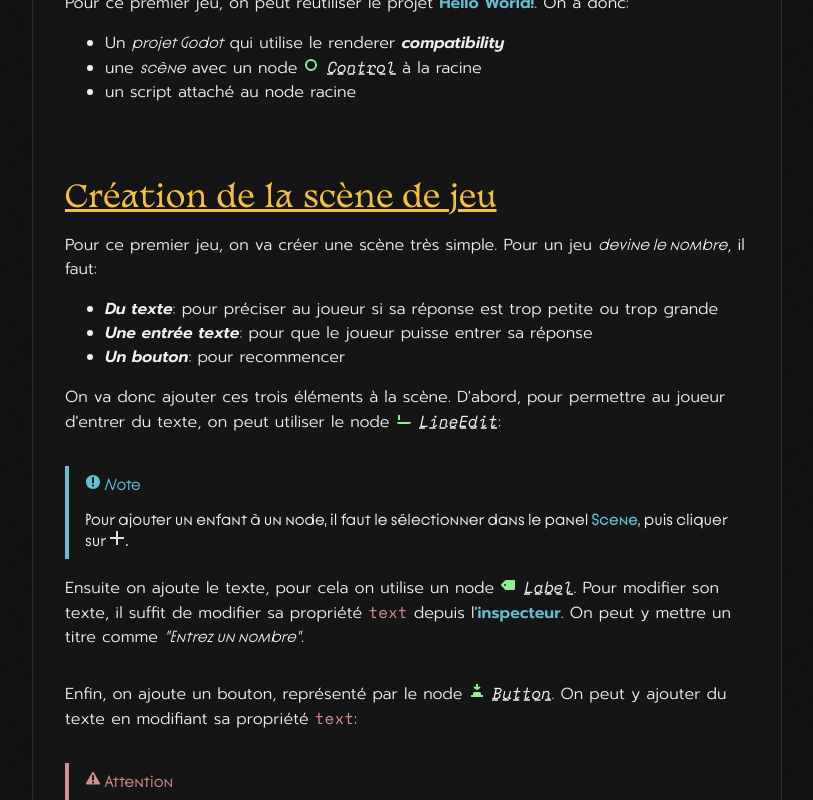
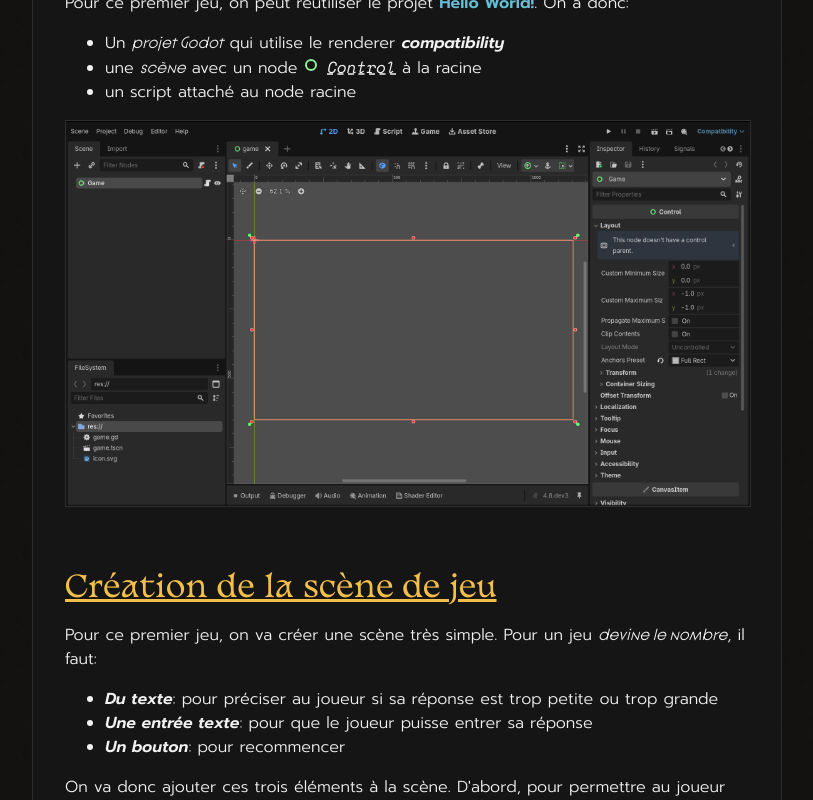
Before and after one commit to RSelaries/ateliers-crea-jv, a SvelteKit app: page /atelier/devine-le-nombre in a window 1280 px wide. Shown: the part 860-1660 px from the top of the page, without its empty margins (363-1176 px from the left). Built offline with nearby package versions, Linux system fonts and the light colour scheme.

Commit message:
Removed enhanced img

```diff
--- a/src/lib/components/ImageCarousel.svelte
+++ b/src/lib/components/ImageCarousel.svelte
@@ -17,7 +17,7 @@
 <!-- svelte-ignore a11y_no_static_element_interactions -->
 <div aria-label="Close carousel" class="carousel-backdrop" onclick={() => carouselStore.close()}>
     <button class="carousel-btn previous" aria-label="Previous image" onclick={(e) => {e.stopPropagation(); carouselStore.previous()}}></button>
-    <img src={carouselStore.images[carouselStore.currentIndex]?.src} alt={carouselStore.images[carouselStore.currentIndex]?.alt}>
+    <img src={carouselStore.images[carouselStore.currentIndex]?.src} alt={carouselStore.images[carouselStore.currentIndex]?.alt} />
     <button class="carousel-btn next" aria-label="Next image" onclick={(e) => {e.stopPropagation(); carouselStore.next()}}></button>
 </div>
 {/if}
--- a/src/lib/components/ViewableImage.svelte
+++ b/src/lib/components/ViewableImage.svelte
@@ -12,7 +12,7 @@
 
 <div class="img-wrapper">
     <button onclick={() => carouselStore.open(id)} aria-label="Open image carousel" style={showAlt ? '' : 'margin-bottom: 1rem;'}>
-        <enhanced:img class="viewable-img" {src} {alt} />
+        <img class="viewable-img" {src} {alt} />
     </button>
     {#if showAlt}
     <small class="img-alt">{alt}</small>
--- a/src/routes/(docs)/atelier/devine-le-nombre/+page.svelte
+++ b/src/routes/(docs)/atelier/devine-le-nombre/+page.svelte
@@ -14,8 +14,8 @@
     import lineEdit from "$lib/assets/pages-medias/ateliers/devine-le-nombre/lineedit.gif";
     import label from "$lib/assets/pages-medias/ateliers/devine-le-nombre/label.gif";
     import button from "$lib/assets/pages-medias/ateliers/devine-le-nombre/button.gif";
-    import childrenNo from "$lib/assets/pages-medias/ateliers/devine-le-nombre/children-no.png?enhanced";
-    import childrenYes from "$lib/assets/pages-medias/ateliers/devine-le-nombre/children-yes.png?enhanced";
+    import childrenNo from "$lib/assets/pages-medias/ateliers/devine-le-nombre/children-no.png";
+    import childrenYes from "$lib/assets/pages-medias/ateliers/devine-le-nombre/children-yes.png";
     import testSecretNumber from "$lib/assets/pages-medias/ateliers/devine-le-nombre/test-secret-number.gif";
     import textSubmitted from "$lib/assets/pages-medias/ateliers/devine-le-nombre/text-submitted.gif";
     import testLineEdit from "$lib/assets/pages-medias/ateliers/devine-le-nombre/test-line-edit.gif";
@@ -24,7 +24,7 @@
     import randomNumber from "$lib/assets/pages-medias/ateliers/devine-le-nombre/random-number.gif";
     import buttonPressed from "$lib/assets/pages-medias/ateliers/devine-le-nombre/button-pressed.gif";
     import onready from "$lib/assets/pages-medias/ateliers/devine-le-nombre/onready.gif";
-    import noderefInfo from "$lib/assets/pages-medias/ateliers/devine-le-nombre/noderef.png?enhanced";
+    import noderefInfo from "$lib/assets/pages-medias/ateliers/devine-le-nombre/noderef.png";
     import communication from "$lib/assets/pages-medias/ateliers/devine-le-nombre/communication.gif";
 </script>
 
--- a/vite.config.js
+++ b/vite.config.js
@@ -1,11 +1,9 @@
 import adapter from '@sveltejs/adapter-static';
-import { enhancedImages } from '@sveltejs/enhanced-img';
 import { sveltekit } from '@sveltejs/kit/vite';
 import { defineConfig } from 'vite';
 
 export default defineConfig({
 	plugins: [
-		enhancedImages(),
 		sveltekit({
 			compilerOptions: {
 				// Force runes mode for the project, except for libraries. Can be removed in svelte 6.
```
Also changed, not shown: src/hooks.client.js (deleted).
